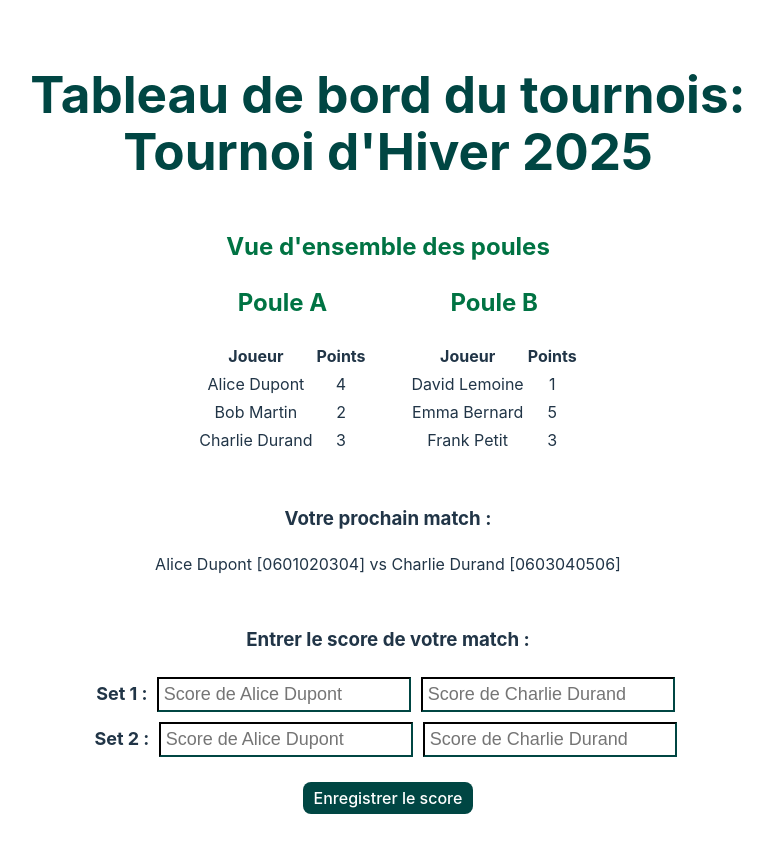
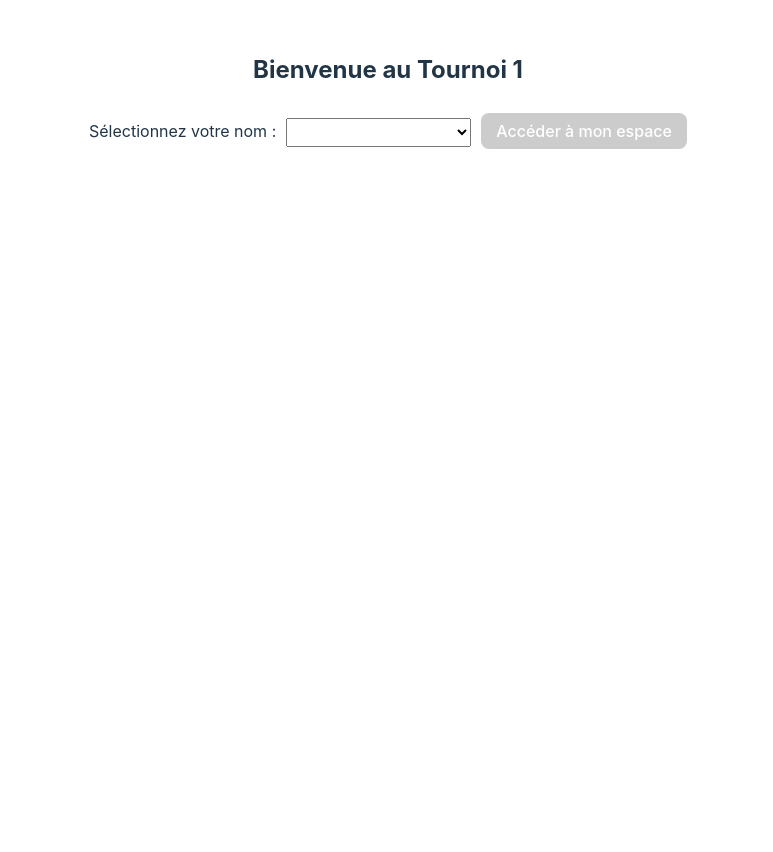
Before and after one commit to bultauzor/sanglia-paddle, a Vue app in the folder front/: page /tournament/1 in a window 1280 px wide. Shown: the top 852 px of the page, without its empty margins (252-1025 px from the left). After the commit the page ends 800 px from the top, so only its background shows below. Built offline with nearby package versions, Linux system fonts and the light colour scheme.

Commit message:
feat(front): organisation of the pages

```diff
--- a/front/package.json
+++ b/front/package.json
@@ -9,7 +9,8 @@
     "preview": "vite preview"
   },
   "dependencies": {
-    "vue": "^3.5.13"
+    "vue": "^3.5.13",
+    "vue-router": "^4.5.0"
   },
   "devDependencies": {
     "@vitejs/plugin-vue": "^5.2.1",
--- a/front/src/App.vue
+++ b/front/src/App.vue
@@ -1,11 +1,8 @@
 <script setup lang="ts">
-// import TournamentCreation from "./components/TournamentCreation.vue";
-import UserPage from "./components/UserPage.vue";
 </script>
 
 <template>
-<!--  <TournamentCreation></TournamentCreation>-->
-  <UserPage />
+  <RouterView />
 </template>
 
 <style scoped>
--- /dev/null
+++ b/front/src/components/UserSelect.vue
@@ -0,0 +1,63 @@
+<template>
+  <div class="participant-selector">
+    <h2>Bienvenue au Tournoi {{ tournamentId }}</h2>
+    <label for="participant-select">Sélectionnez votre nom :</label>
+    <select id="participant-select" v-model="selectedParticipant">
+      <option disabled value="">-- Choisissez votre nom --</option>
+      <option v-for="participant in participants" :key="participant.id" :value="participant">
+        {{ participant.name }} {{ participant.surname }}
+      </option>
+    </select>
+
+    <button :disabled="!selectedParticipant" @click="goToPlayerDashboard">
+      Accéder à mon espace
+    </button>
+  </div>
+</template>
+
+<script setup>
+import { ref, onMounted } from 'vue';
+import { useRoute, useRouter } from 'vue-router';
+
+const route = useRoute();
+const router = useRouter();
+const tournamentId = route.params.id;
+
+const participants = ref([
+  { id: 1, name: 'Alice', surname: 'Dupont' },
+  { id: 2, name: 'Bob', surname: 'Martin' },
+  { id: 3, name: 'Charlie', surname: 'Durand' }
+]); // Exemple de participants
+
+const selectedParticipant = ref(null);
+
+function goToPlayerDashboard() {
+  const participantName = `${selectedParticipant.value.name}${selectedParticipant.value.surname}`;
+  router.push(`/tournament/${tournamentId}/${participantName}`);
+}
+</script>
+
+<style scoped>
+.participant-selector {
+  margin: 20px;
+  text-align: center;
+}
+
+select {
+  padding: 5px;
+  margin: 10px;
+}
+
+button {
+  background-color: #004643;
+  color: white;
+  padding: 8px 15px;
+  border: none;
+  cursor: pointer;
+}
+
+button:disabled {
+  background-color: #ccc;
+  cursor: not-allowed;
+}
+</style>
--- a/front/src/main.ts
+++ b/front/src/main.ts
@@ -1,5 +1,6 @@
 import { createApp } from 'vue'
 import './style.css'
 import App from './App.vue'
+import router from "./router";
 
-createApp(App).mount('#app')
+createApp(App).use(router).mount('#app')
```
Also changed, not shown: front/src/router/index.ts (added, +18 -0 lines), 1 other file (tests, documents, lock files or other folders).
